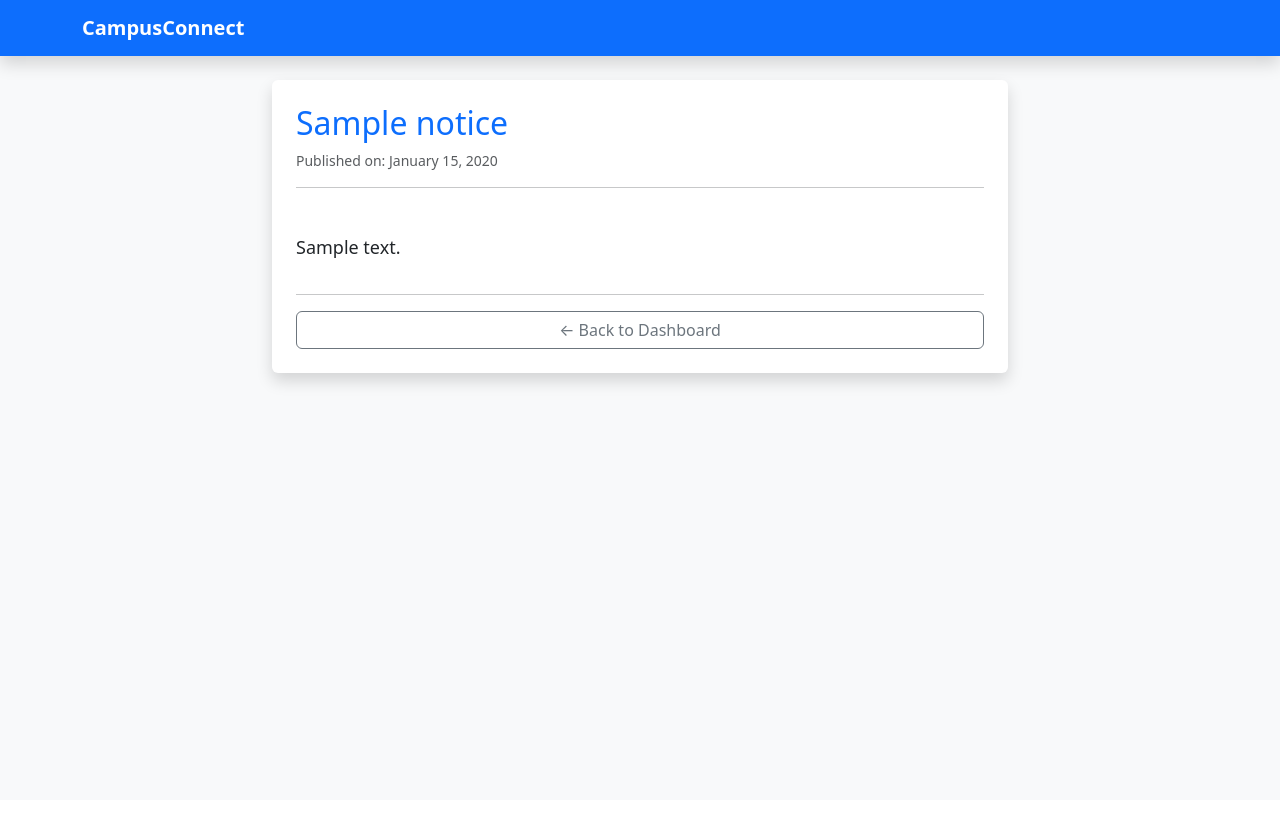
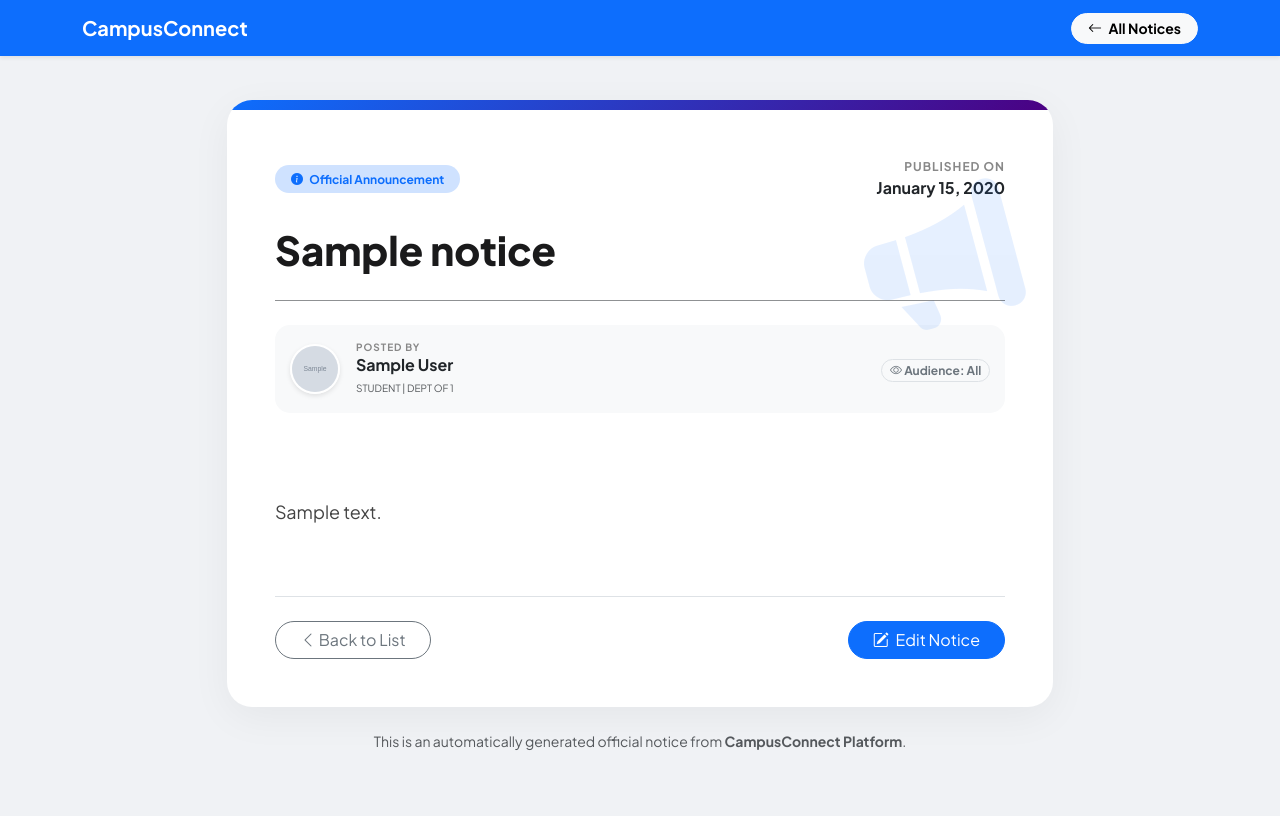
Before and after one commit to Masum8823/campus_connect, a PHP site: page /notice/view_notice.php?id=1 in a window 1280 px wide. Before the commit the page ends 389 px from the top, so only its background shows below. Run offline with PHP 8.4, Linux system fonts and the light colour scheme; the visitor is signed in with stand-in values (Sample User, id 1); tables that the repository leaves empty hold one stand-in row (values such as "Sample post"); grey boxes marked "Sample" are stand-in pictures.

Commit message:
UI: Redesign Notice details page with official document style and author profiles

```diff
--- a/notice/view_notice.php
+++ b/notice/view_notice.php
@@ -2,50 +2,160 @@
 include '../config.php';
 session_start();
 
-if(!isset($_GET['id'])){
-    header("Location: ../user/dashboard.php");
+if(!isset($_SESSION['user_id']) || !isset($_GET['id'])){
+    header("Location: view_notice_list.php");
     exit();
 }
 
 $id = $_GET['id'];
-$query = mysqli_query($conn, "SELECT * FROM notices WHERE id='$id'");
+
+$query = mysqli_query($conn, "SELECT notices.*, users.full_name, users.profile_pic, users.role
+                             FROM notices
+                             JOIN users ON notices.user_id = users.id
+                             WHERE notices.id='$id'");
 $notice = mysqli_fetch_assoc($query);
 
 if(!$notice){
     echo "Notice not found!";
     exit();
 }
+
+$publisher_pic = ($notice['profile_pic'] != 'default.png') ? "../" . $notice['profile_pic'] : "https://ui-avatars.com/api/?name=".urlencode($notice['full_name'])."&background=random";
 ?>
 
 <!DOCTYPE html>
-<html>
+<html lang="en">
 <head>
-    <title>Notice Details - CampusConnect</title>
+    <meta charset="UTF-8">
+    <title>Notice: <?php echo $notice['title']; ?></title>
     <link href="https://cdn.jsdelivr.net/npm/bootstrap@5.3.0/dist/css/bootstrap.min.css" rel="stylesheet">
+    <link rel="stylesheet" href="https://cdn.jsdelivr.net/npm/bootstrap-icons@1.11.0/font/bootstrap-icons.css">
+    <link href="https://fonts.googleapis.com/css2?family=Plus+Jakarta+Sans:wght@400;600;700;800&display=swap" rel="stylesheet">
+    <style>
+        body { background-color: #f0f2f5; font-family: 'Plus Jakarta Sans', sans-serif; padding-top: 100px; }
+        .notice-container { max-width: 850px; margin: 0 auto; }
+        .notice-paper {
+            background: white;
+            border-radius: 25px;
+            border: none;
+            box-shadow: 0 10px 40px rgba(0,0,0,0.05);
+            overflow: hidden;
+            position: relative;
+        }
+        .notice-header-accent {
+            background: linear-gradient(135deg, #0d6efd 0%, #4b0082 100%);
+            height: 10px;
+            width: 100%;
+        }
+        .publisher-box {
+            background: #f8f9fa;
+            border-radius: 15px;
+            padding: 15px;
+            display: flex;
+            align-items: center;
+            margin-bottom: 30px;
+        }
+        .publisher-img { width: 50px; height: 50px; object-fit: cover; border: 2px solid #fff; box-shadow: 0 2px 5px rgba(0,0,0,0.1); }
+        .notice-title { font-weight: 800; color: #1a1a1b; line-height: 1.3; margin-bottom: 20px; }
+        .notice-content {
+            font-size: 18px;
+            line-height: 1.8;
+            color: #444;
+            white-space: pre-line;
+            padding: 20px 0;
+        }
+        .stamp {
+            position: absolute;
+            top: 40px;
+            right: 40px;
+            opacity: 0.1;
+            transform: rotate(-15deg);
+        }
+        .meta-tag { font-size: 12px; font-weight: 700; text-transform: uppercase; letter-spacing: 1px; color: #888; }
+    </style>
 </head>
-<body class="bg-light">
-    <nav class="navbar navbar-dark bg-primary shadow mb-4">
+<body>
+
+    <!-- Fixed Navbar -->
+    <nav class="navbar navbar-expand-lg navbar-dark bg-primary shadow-sm fixed-top">
         <div class="container">
-            <!-- Correct path back to dashboard -->
             <a class="navbar-brand fw-bold" href="../user/dashboard.php">CampusConnect</a>
+            <a href="view_notice_list.php" class="btn btn-light btn-sm fw-bold rounded-pill px-3">
+                <i class="bi bi-arrow-left me-1"></i> All Notices
+            </a>
         </div>
     </nav>
 
-    <div class="container">
-        <div class="row justify-content-center">
-            <div class="col-md-8">
-                <div class="card p-4 shadow border-0">
-                    <h2 class="text-primary"><?php echo $notice['title']; ?></h2>
-                    <small class="text-muted">Published on: <?php echo date('F d, Y', strtotime($notice['created_at'])); ?></small>
-                    <hr>
-                    <p style="font-size: 18px; line-height: 1.6; white-space: pre-line;">
-                        <?php echo $notice['description']; ?>
-                    </p>
-                    <hr>
-                    <a href="../user/dashboard.php" class="btn btn-outline-secondary">← Back to Dashboard</a>
+    <div class="container notice-container pb-5">
+        <div class="card notice-paper">
+            <div class="notice-header-accent"></div>
+            <div class="card-body p-4 p-md-5">
+
+                <!-- Background Stamp Icon -->
+                <div class="stamp d-none d-md-block">
+                    <i class="bi bi-megaphone-fill text-primary" style="font-size: 150px;"></i>
                 </div>
+
+                <!-- Breadcrumb/Category -->
+                <div class="d-flex justify-content-between align-items-center mb-4">
+                    <span class="badge bg-primary-subtle text-primary rounded-pill px-3 py-2">
+                        <i class="bi bi-info-circle-fill me-1"></i> Official Announcement
+                    </span>
+                    <div class="text-end">
+                        <span class="meta-tag d-block">Published On</span>
+                        <span class="fw-bold text-dark"><?php echo date('F d, Y', strtotime($notice['created_at'])); ?></span>
+                    </div>
+                </div>
+
+                <!-- Title -->
+                <h1 class="notice-title"><?php echo $notice['title']; ?></h1>
+
+                <hr class="my-4 opacity-50">
+
+                <!-- Publisher Info -->
+                <div class="publisher-box">
+                    <img src="<?php echo $publisher_pic; ?>" class="rounded-circle publisher-img me-3">
+                    <div>
+                        <span class="meta-tag d-block" style="font-size: 10px;">Posted By</span>
+                        <h6 class="mb-0 fw-bold text-dark"><?php echo $notice['full_name']; ?></h6>
+                        <small class="text-muted text-uppercase" style="font-size: 10px;"><?php echo $notice['role']; ?> | Dept of <?php echo $_SESSION['dept']; ?></small>
+                    </div>
+                    <div class="ms-auto">
+                        <span class="badge bg-light text-secondary border rounded-pill">
+                            <i class="bi bi-eye"></i> Audience: <?php echo ucfirst($notice['target_audience']); ?>
+                        </span>
+                    </div>
+                </div>
+
+                <!-- Main Content -->
+                <div class="notice-content">
+                    <?php echo $notice['description']; ?>
+                </div>
+
+                <!-- Action Footer -->
+                <div class="mt-5 pt-4 border-top d-flex justify-content-between align-items-center">
+                    <a href="view_notice_list.php" class="btn btn-outline-secondary rounded-pill px-4">
+                        <i class="bi bi-chevron-left"></i> Back to List
+                    </a>
+
+                    <?php if(($_SESSION['role'] == 'teacher' || $_SESSION['role'] == 'admin') && $notice['user_id'] == $_SESSION['user_id']): ?>
+                        <div class="d-flex gap-2">
+                            <a href="edit_notice.php?id=<?php echo $notice['id']; ?>" class="btn btn-primary rounded-pill px-4">
+                                <i class="bi bi-pencil-square me-1"></i> Edit Notice
+                            </a>
+                        </div>
+                    <?php endif; ?>
+                </div>
+
             </div>
         </div>
+
+        <!-- Professional Footer Tip -->
+        <p class="text-center text-muted mt-4 small">
+            This is an automatically generated official notice from <strong>CampusConnect Platform</strong>.
+        </p>
     </div>
+
+    <script src="https://cdn.jsdelivr.net/npm/bootstrap@5.3.0/dist/js/bootstrap.bundle.min.js"></script>
 </body>
 </html>
```
